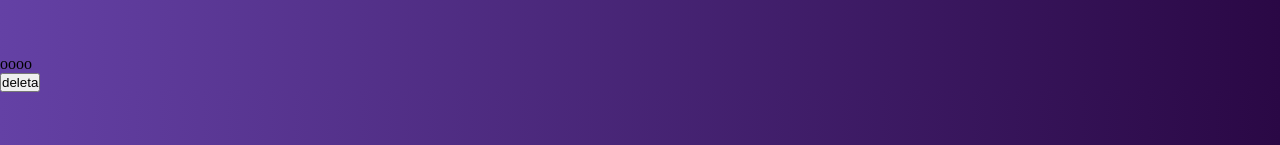
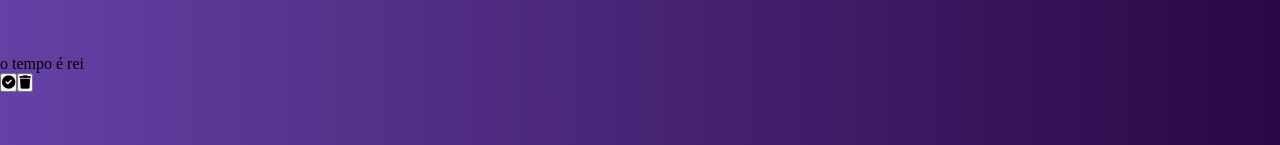
Before and after one commit to DevJuniorBruno/todo-list, a plain HTML site: page index.html in a window 1280 px wide. Both pictures are taken after typing "Sample" into the empty fields and a click on the button 803 px from the left and 240 px from the top of the page. Shown: the part 265-410 px from the top of the page. Drawn offline with Linux system fonts and the light colour scheme.

Commit message:
atualizaçao

```diff
--- a/index.html
+++ b/index.html
@@ -22,8 +22,6 @@
 
         <div class="todo-container">
             <ul class="todo-list">
-              <li>oooo</li>
-              <button>deleta</button>
             </ul>
         </div>
 
--- a/script.js
+++ b/script.js
@@ -11,5 +11,25 @@ todoButton.addEventListener("click", addTodo)
 
 function addTodo(event) {
     event.preventDefault()
-    console.log('clicou')
+
+    const todoDiv = document.createElement('div')
+    todoDiv.classList.add('todo')
+
+    const todoLi = document.createElement('li')
+    todoLi.classList.add('todo-list')
+    todoLi.innerText = 'o tempo é rei'
+
+    todoDiv.appendChild(todoLi)
+
+    const completedButton = document.createElement('button')
+    completedButton.innerHTML = '<i class="fa-solid fa-circle-check"></i>'
+    completedButton.classList.add('completed-btn')
+    todoDiv.appendChild(completedButton)
+
+    const trashButton = document.createElement('button')
+    trashButton.innerHTML = '<i class="fa-solid fa-trash"></i>'
+    trashButton.classList.add('trash-btn')
+    todoDiv.appendChild(trashButton)
+
+    todoList.appendChild(todoDiv)
 }
```
Also changed, not shown: style.css (line endings or trailing spaces).
